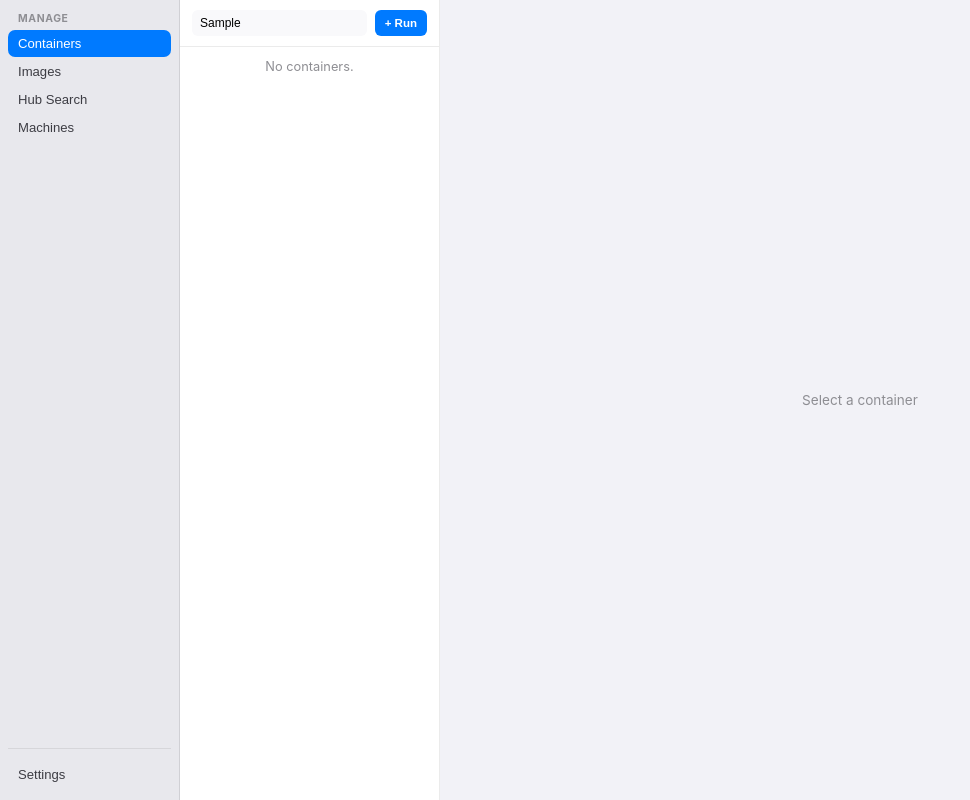
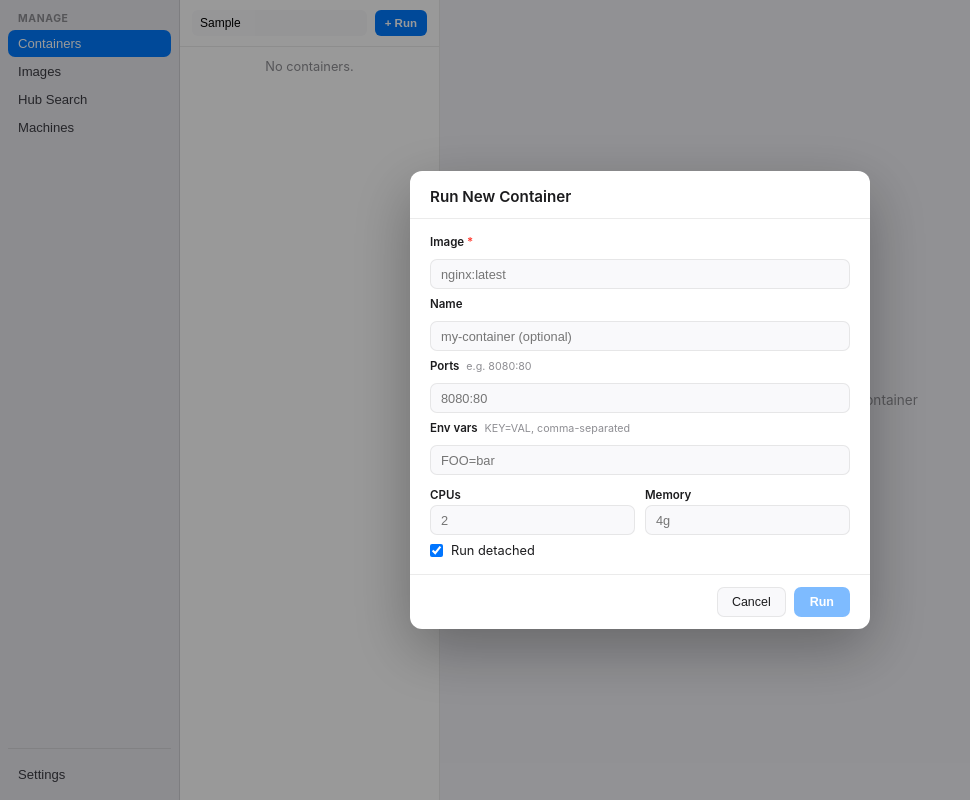
Before and after one commit to joeshirey/AppleContainerDesktop, a React (Vite) app: page / in a window 1280 px wide. Both pictures are taken after typing "Sample" into the empty fields and a click on the button "+ Run". Shown: the whole page, without its empty margins (0-970 px from the left). Built offline with nearby package versions, Linux system fonts and the light colour scheme.

Commit message:
feat: RunModal for launching new containers

```diff
--- /dev/null
+++ b/src/panels/RunModal.module.css
@@ -0,0 +1,17 @@
+.overlay { position: fixed; inset: 0; background: rgba(0,0,0,0.4); display: flex; align-items: center; justify-content: center; z-index: 100; }
+.modal { background: var(--surface); border-radius: 12px; width: 460px; box-shadow: 0 20px 60px rgba(0,0,0,0.3); display: flex; flex-direction: column; }
+.hdr { padding: 16px 20px 12px; border-bottom: 1px solid var(--border); }
+.ttl { font-size: 0.95rem; font-weight: 600; color: var(--fg); }
+.body { padding: 16px 20px; display: flex; flex-direction: column; gap: 8px; }
+.lbl { font-size: 0.72rem; font-weight: 600; color: var(--fg); }
+.req { color: var(--red); }
+.hint { font-size: 0.67rem; color: var(--gray); font-weight: 400; margin-left: 4px; }
+.inp { height: 30px; background: var(--bg); border: 1px solid var(--border); border-radius: 7px; padding: 0 10px; font-size: 0.8rem; outline: none; width: 100%; margin-top: 2px; color: var(--fg); }
+.inp:focus { border-color: var(--blue); }
+.row2 { display: grid; grid-template-columns: 1fr 1fr; gap: 10px; }
+.check { display: flex; align-items: center; gap: 8px; font-size: 0.8rem; color: var(--fg); cursor: pointer; }
+.err { font-size: 0.78rem; color: var(--red); padding: 6px 10px; background: var(--red-tint-bg); border-radius: 6px; }
+.ftr { display: flex; justify-content: flex-end; gap: 8px; padding: 12px 20px; border-top: 1px solid var(--border); }
+.ghost { height: 30px; padding: 0 14px; background: var(--bg); border: 1px solid var(--border); border-radius: 7px; font-size: 0.78rem; cursor: pointer; color: var(--fg); }
+.run   { height: 30px; padding: 0 16px; background: var(--blue); color: white; border: none; border-radius: 7px; font-size: 0.78rem; font-weight: 600; cursor: pointer; }
+.run:disabled, .ghost:disabled { opacity: 0.5; cursor: default; }
--- /dev/null
+++ b/src/panels/RunModal.tsx
@@ -0,0 +1,75 @@
+import { useState } from "react";
+import { runContainer } from "../api";
+import styles from "./RunModal.module.css";
+
+export function RunModal({ onClose, onRun, defaultImage = "" }: { onClose: () => void; onRun: () => void; defaultImage?: string }) {
+  const [image, setImage] = useState(defaultImage);
+  const [name, setName]   = useState("");
+  const [ports, setPorts] = useState("");
+  const [env, setEnv]     = useState("");
+  const [cpus, setCpus]   = useState("");
+  const [mem, setMem]     = useState("");
+  const [detach, setDetach] = useState(true);
+  const [err, setErr] = useState<string | null>(null);
+  const [busy, setBusy] = useState(false);
+
+  async function go() {
+    setBusy(true); setErr(null);
+    try {
+      await runContainer({
+        image, detach,
+        name: name || undefined,
+        ports: ports ? ports.split(",").map(s => s.trim()) : undefined,
+        env:   env   ? env.split(",").map(s => s.trim())   : undefined,
+        cpus:  cpus  ? Number(cpus) : undefined,
+        memory: mem  || undefined,
+      });
+      onRun(); onClose();
+    } catch(e) { setErr(e instanceof Error ? e.message : String(e)); setBusy(false); }
+  }
+
+  return (
+    <div className={styles.overlay}>
+      <div className={styles.modal}>
+        <div className={styles.hdr}><h2 className={styles.ttl}>Run New Container</h2></div>
+        <div className={styles.body}>
+          <label className={styles.lbl} htmlFor="image">Image <span className={styles.req}>*</span></label>
+          <input id="image" className={styles.inp} value={image} onChange={e => setImage(e.target.value)} placeholder="nginx:latest" />
+
+          <label className={styles.lbl}>Name</label>
+          <input className={styles.inp} value={name} onChange={e => setName(e.target.value)} placeholder="my-container (optional)" />
+
+          <label className={styles.lbl}>Ports <span className={styles.hint}>e.g. 8080:80</span></label>
+          <input className={styles.inp} value={ports} onChange={e => setPorts(e.target.value)} placeholder="8080:80" />
+
+          <label className={styles.lbl}>Env vars <span className={styles.hint}>KEY=VAL, comma-separated</span></label>
+          <input className={styles.inp} value={env} onChange={e => setEnv(e.target.value)} placeholder="FOO=bar" />
+
+          <div className={styles.row2}>
+            <div>
+              <label className={styles.lbl}>CPUs</label>
+              <input className={styles.inp} value={cpus} onChange={e => setCpus(e.target.value)} placeholder="2" type="number" min="1" />
+            </div>
+            <div>
+              <label className={styles.lbl}>Memory</label>
+              <input className={styles.inp} value={mem} onChange={e => setMem(e.target.value)} placeholder="4g" />
+            </div>
+          </div>
+
+          <label className={styles.check}>
+            <input type="checkbox" checked={detach} onChange={e => setDetach(e.target.checked)} />
+            Run detached
+          </label>
+
+          {err && <div className={styles.err}>{err}</div>}
+        </div>
+        <div className={styles.ftr}>
+          <button className={styles.ghost} onClick={onClose} disabled={busy}>Cancel</button>
+          <button className={styles.run} onClick={go} disabled={!image.trim() || busy}>
+            {busy ? "Starting…" : "Run"}
+          </button>
+        </div>
+      </div>
+    </div>
+  );
+}
--- a/src/views/ContainersView.tsx
+++ b/src/views/ContainersView.tsx
@@ -2,6 +2,7 @@ import { useState, useMemo } from "react";
 import { useContainers } from "../hooks/useContainers";
 import { StatusDot } from "../components/StatusDot";
 import { ContainerDetail } from "../panels/ContainerDetail";
+import { RunModal } from "../panels/RunModal";
 import type { Container } from "../types";
 import styles from "./ContainersView.module.css";
 
@@ -9,7 +10,7 @@ export function ContainersView() {
   const { containers, error, loading, refresh } = useContainers();
   const [selected, setSelected] = useState<Container | null>(null);
   const [filter, setFilter] = useState("");
-  const [_showRun, setShowRun] = useState(false);
+  const [showRun, setShowRun] = useState(false);
 
   const filtered = useMemo(() => {
     const q = filter.toLowerCase();
@@ -51,6 +52,12 @@ export function ContainersView() {
           ? <ContainerDetail container={selected} onAction={refresh} />
           : <div className={styles.emptyDetail}>Select a container</div>}
       </div>
+      {showRun && (
+        <RunModal
+          onClose={() => setShowRun(false)}
+          onRun={() => { refresh(); setShowRun(false); }}
+        />
+      )}
     </div>
   );
 }
```
Also changed, not shown: 1 other file (tests, documents, lock files or other folders).
